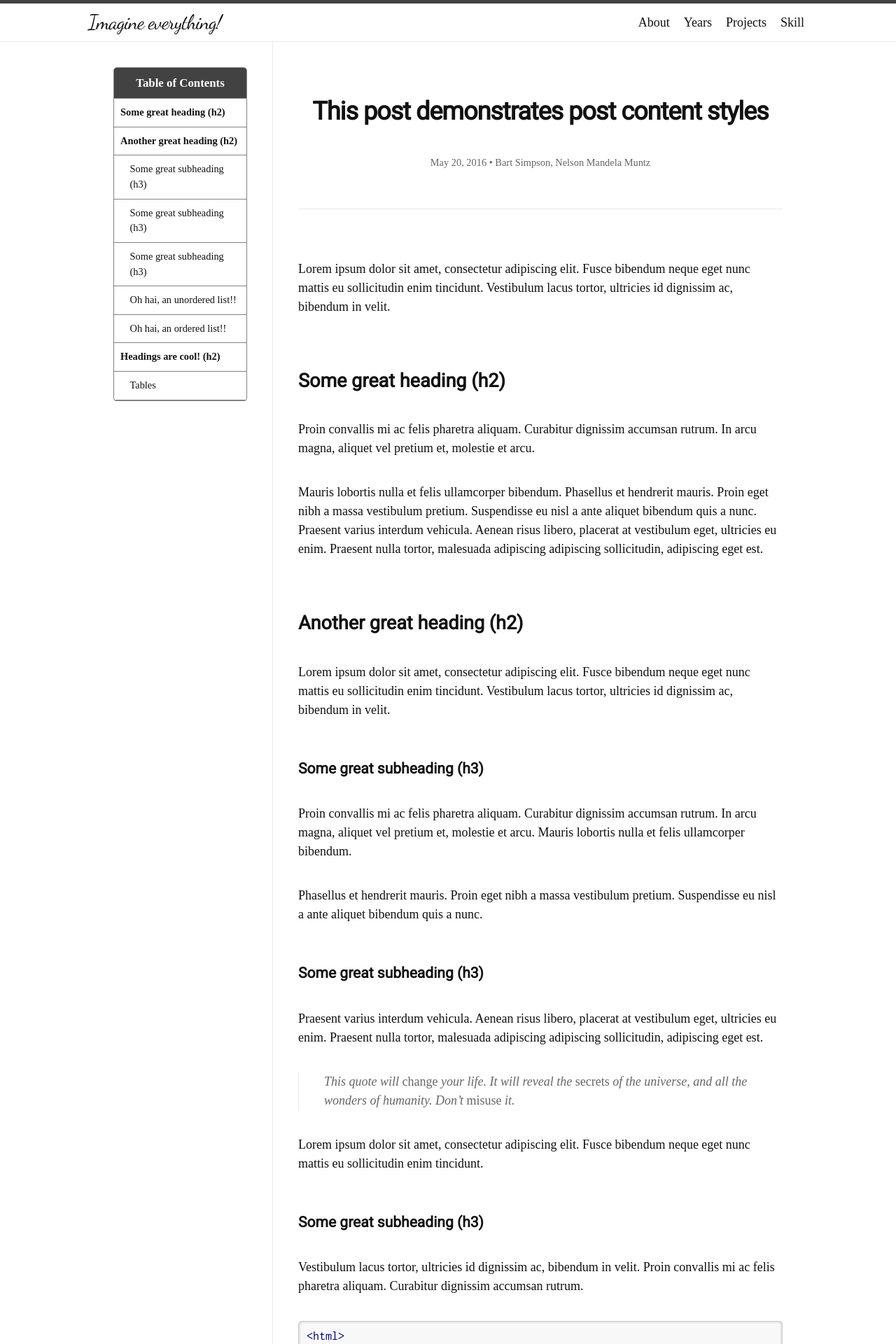
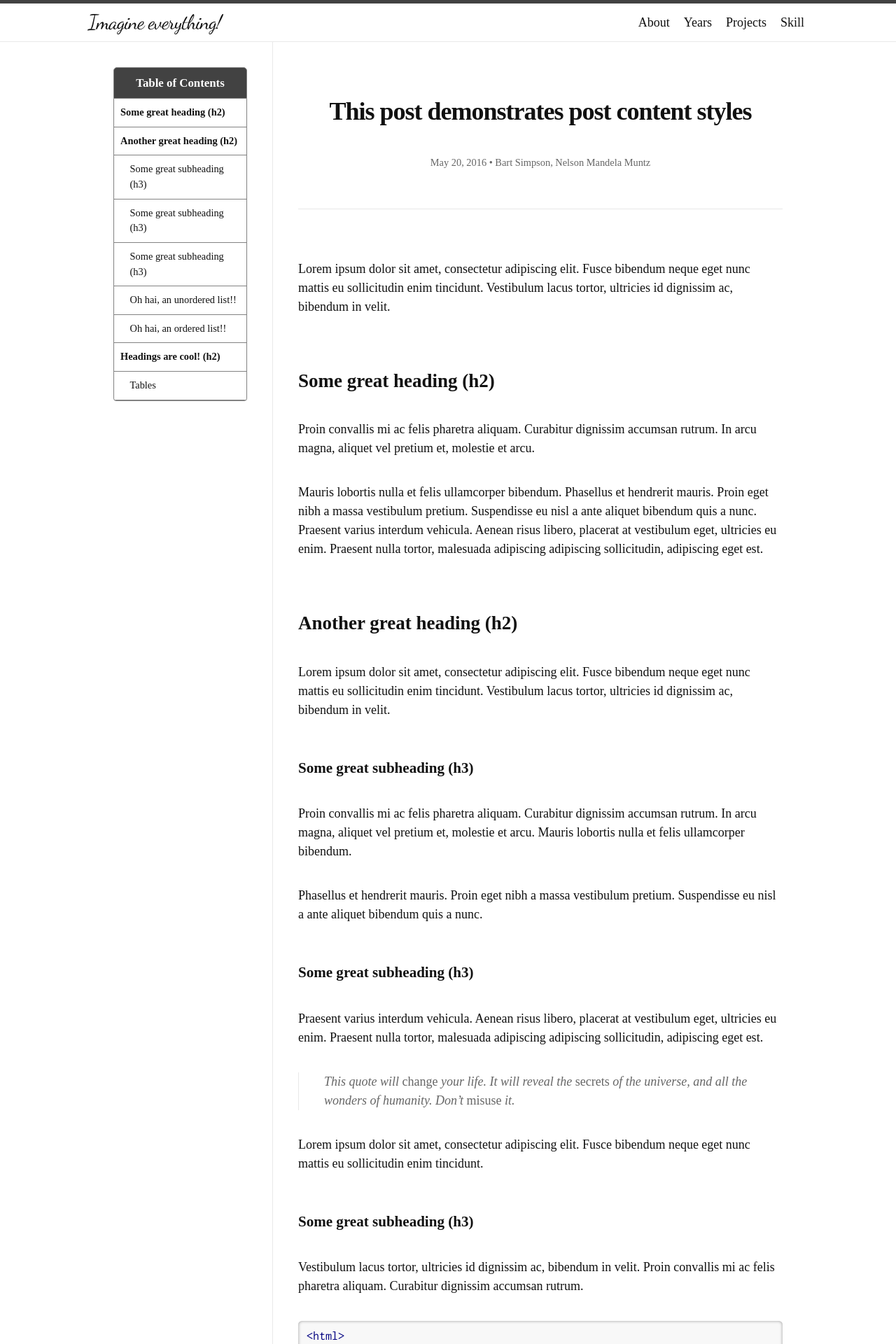
Before and after one commit to eseulssi/kimyiseul.github.io, a Jekyll site: the page built from _posts/2016-05-20-this-post-demonstrates-post-content-styles.md, in a window 1280 px wide. Shown: the top 1920 px of the page at 70% size. Built offline with Jekyll 4.4.1, drawn with Linux system fonts in a browser that asks for light colours; nearby versions of some CDN libraries; some web fonts are replaced.

Commit message:
글꼴 수정

```diff
--- a/_sass/hamilton/variables.scss
+++ b/_sass/hamilton/variables.scss
@@ -1,7 +1,7 @@
 // Fonts
-$base-font-family: "Sunflower Korean", "Noto Sans Korean" !default;
-$reading-font-family: "Sunflower Korean", "Noto Sans Korean" !default;
-$headline-font-family: Roboto, "Sunflower Korean", "Noto Sans Korean" !default;
+$base-font-family: "Black Han Sans", "Noto Sans Korean" !default;
+$reading-font-family: "Black Han Sans", "Noto Sans Korean" !default;
+$headline-font-family: "Black Han Sans", "Noto Sans Korean" !default;
 $code-font-family:  Inconsolata !default;
 $handwriting-font-family: "Dancing Script", "Ma Shan Zheng" !default;
 $base-font-size:    18px !default;
```
